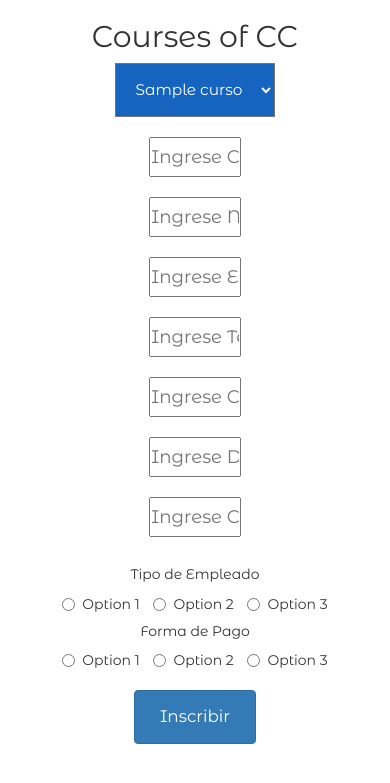
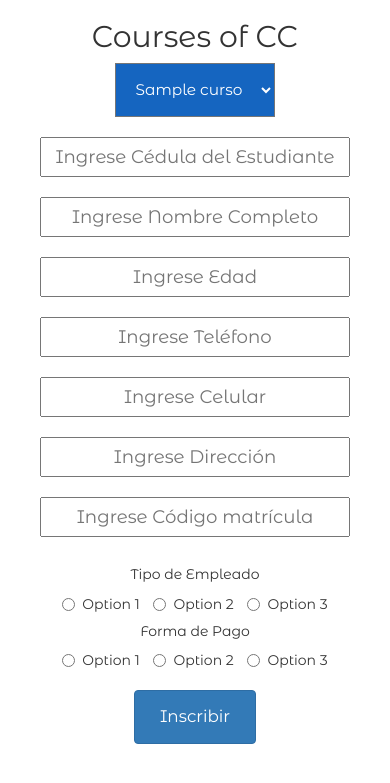
Before and after one commit to kerlinserna/ProyectoPHP_U, a PHP site: template Views/courses.php in a window 390 px wide. Shown: the top 783 px of the page. Run offline with PHP 8.4, Linux system fonts and the light colour scheme; the visitor is signed in with stand-in values (Sample User, id 1); tables that the repository leaves empty or names only in its code hold one stand-in row (values such as "Sample post"); the template is opened without the code that fills it: most values are stand-ins (such as "Sample title", 1, 10 or a date in 2020); some libraries are stand-ins or nearby versions.

Commit message:
courses.php responsive

```diff
--- a/css/estiloscourses.css
+++ b/css/estiloscourses.css
@@ -1,6 +1,6 @@
 .input
 {
-	width: 23.5%;
+	width: 20em;
 	height: 40px;
 	color: #215978;
 	font-size: 1.3em;
@@ -13,3 +13,10 @@ form #btnaceptar
 	font-size: 1.2em;
 	margin-bottom: 10px;
 }
+@media screen and (max-width:400px){
+.input
+{
+	width: 17em;
+
+}
+}
```
